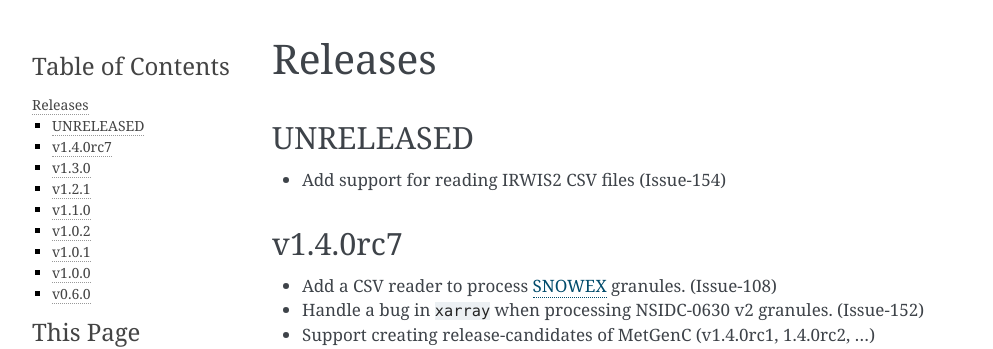
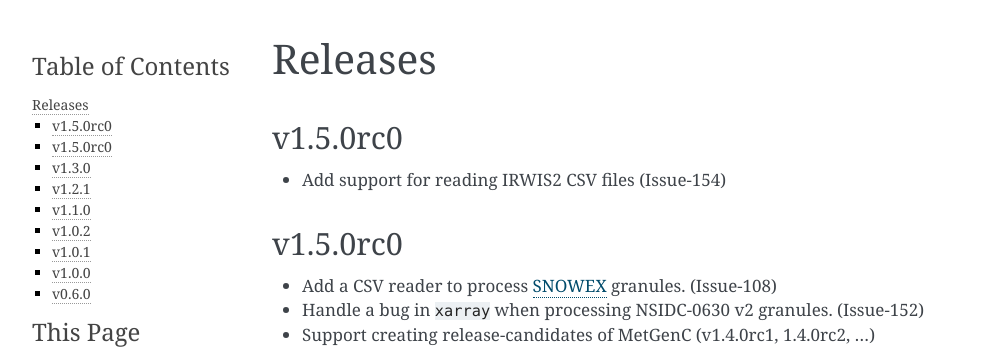
Before and after one commit to nsidc/granule-metgen, a Sphinx documentation site: the page built from docs/source/releases.rst, in a window 1280 px wide. Shown: the top 349 px of the page, without its empty margins (148-1141 px from the left). Built offline with Sphinx 7.4.7, drawn with Linux system fonts in a browser that asks for light colours.

Commit message:
Bump version: 1.4.0rc7 → 1.5.0rc0

```diff
--- a/CHANGELOG.md
+++ b/CHANGELOG.md
@@ -1,8 +1,8 @@
-## UNRELEASED
+## v1.5.0rc0
 
 * Add support for reading IRWIS2 CSV files (Issue-154)
 
-## v1.4.0rc7
+## v1.5.0rc0
 
 * Add a CSV reader to process [SNOWEX](https://nsidc.org/data/snex23_ssa/versions/1) granules. (Issue-108)
 * Handle a bug in `xarray` when processing NSIDC-0630 v2 granules. (Issue-152)
--- a/docs/source/conf.py
+++ b/docs/source/conf.py
@@ -6,8 +6,8 @@
 project = "MetGenC"
 copyright = "2024, NSIDC"
 author = "National Snow and Ice Data Center"
-release = "v1.4.0rc7"
-version = "v1.4.0rc7"
+release = "v1.5.0rc0"
+version = "v1.5.0rc0"
 
 extensions = [
     "myst_parser",
--- a/pyproject.toml
+++ b/pyproject.toml
@@ -1,6 +1,6 @@
 [tool.poetry]
 name = "nsidc-metgenc"
-version = "1.4.0rc7"
+version = "1.5.0rc0"
 description = "The nsidc-metgenc package enables data producers as well as Operations staff managing the data ingest workflow to create metadata files conforming to NASA's Common Metadata Repository UMM-G specification."
 authors = ["National Snow and Ice Data Center (NSIDC) <nsidc@nsidc.org>"]
 readme = "README.md"
@@ -39,7 +39,7 @@
 myst-parser = "^4.0.0"
 
 [tool.bumpversion]
-current_version = "1.4.0rc7"
+current_version = "1.5.0rc0"
 parse = """(?x)
     (?P<major>0|[1-9]\\d*)\\.
     (?P<minor>0|[1-9]\\d*)\\.
```
Also changed, not shown: 1 other file.
